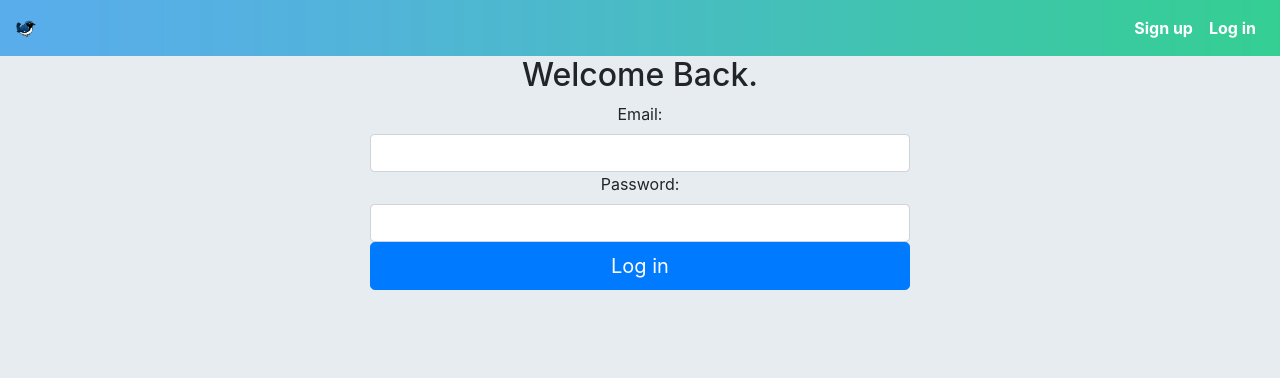
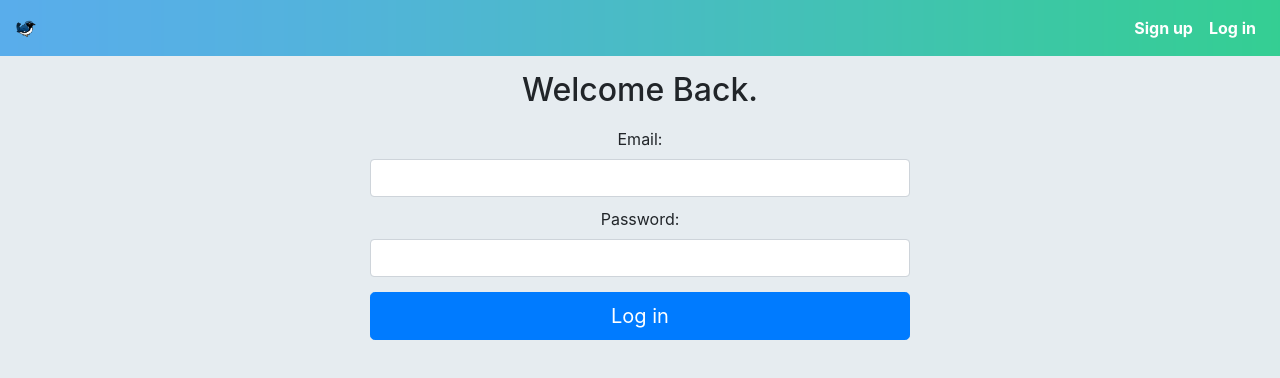
Before and after one commit to AvshalomP/Warbler, a React (Create React App) app in the folder client/: page /signin in a window 1280 px wide. Shown: the top 378 px of the page. Built offline with nearby package versions, Linux system fonts and the light colour scheme.

Commit message:
client - add UI improvements

```diff
--- a/client/src/components/AuthForm.js
+++ b/client/src/components/AuthForm.js
@@ -42,7 +42,7 @@ class AuthForm extends Component {
         });
 
         return (
-            <div>
+            <div id="container">
                 <div className="row justify-content-md-center text-center">
                     <div className="col-md-6">
                         <form onSubmit={this.handleSubmit} >
--- a/client/src/index.css
+++ b/client/src/index.css
@@ -88,6 +88,10 @@ a.btn.btn-danger:hover {
     color: white;
 }
 
-#timeline {
-    padding-top: 15px;
+button, #timeline, #container {
+    margin-top: 15px;
 }
+
+label {
+    margin-top: 10px;
+}
```
